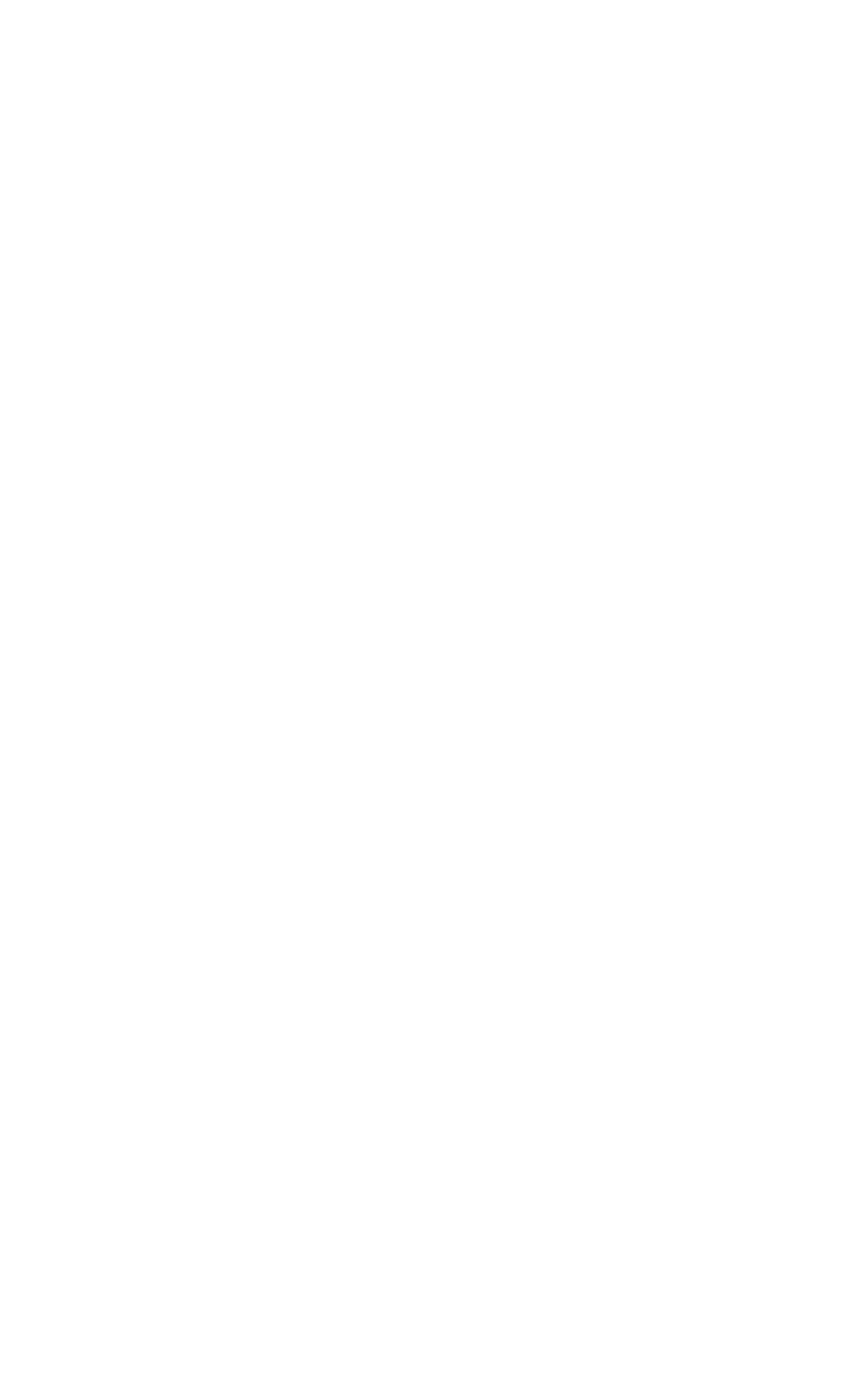
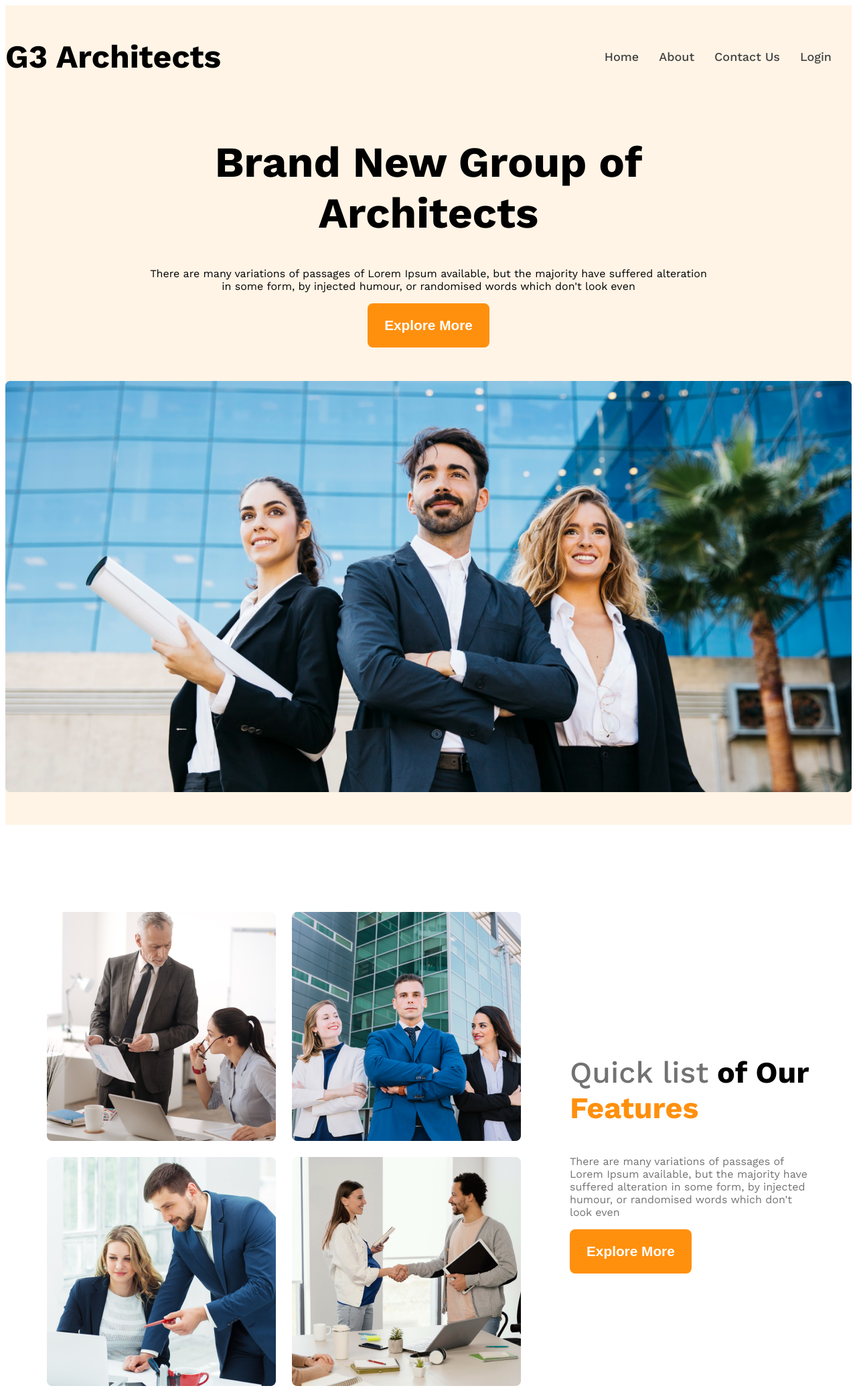
Before and after one commit to musfiqur121/g3-architect-website, a plain HTML site: page index.html in a window 1280 px wide. Shown: the top 2073 px of the page at 67% size. Before the commit the page ends 800 px from the top, so only its background shows below. Drawn offline with nearby package versions, Linux system fonts and the light colour scheme.

Commit message:
made team responsive and added a facts structure

```diff
--- a/index.html
+++ b/index.html
@@ -6,7 +6,83 @@
     <title>G3 Architect Website</title>
     <link rel="stylesheet" href="style/architect.css">
 </head>
-<body>
+<body class="font-work-sans">
+    <header class="bg-light">
+        <nav class="navbar display-flex">
+            <h3 class="brand">G3 Architects</h3>
+            <ul class="menu display-flex">
+                <li class="list-item "><a class="list-link text-gray" href="">Home</a></li>
+                <li class="list-item"><a class="list-link text-gray" href="">About</a></li>
+                <li class="list-item"><a class="list-link text-gray" href="">Contact Us</a></li>
+                <li class="list-item"><a class="list-link text-gray" href="">Login</a></li>
+            </ul>
+        </nav>
+        <div class="banner">
+            <div class="banner-container">
+            <h1 class="banner-title">Brand New Group of Architects
+            </h1>
+            <p class="banner-description">There are many variations of passages of Lorem Ipsum available, but the majority have suffered alteration in some form, by injected humour, or randomised words which don't look even</p>
+            <button class="btn-primary">Explore More</button>
+            </div>
+            <img class="banner-img" src="images/banner.png" alt="">
+        </div>
+    </header>
+
+    <main>
+        <!-- Teams Section start -->
+        <section class="teams display-flex">
+            <div class="team-img-container">
+                <img src="images/team1.png" alt="">
+                <img src="images/team2.png" alt="">
+                <img src="images/team3.png" alt="">
+                <img src="images/team4.png" alt="">
+            </div>
+            <div class="our-features">
+                <h3 class="section-title"><span id="quick-list" class="text-light-gray">Quick list</span> <span> of Our</span> <span class="text-primary">Features</span></h3>
+                <p class="feature-decription text-light-gray">There are many variations of passages of Lorem Ipsum available, but the majority have suffered alteration in some form, by injected humour, or randomised words which don't look even</p>
+                <button class="btn-primary">Explore More</button>
+            </div>
+        </section>
+
+        <!-- feature will enjoy -->
+         <section>
+
+         </section>
+
+         <!-- Some Facts -->
+          <section>
+            <h3 class="section-title">Some Facts</h3>
+            <p class="text-light-gray">There are many variations of passages of Lorem Ipsum available, but the majority have suffered alteration.</p>
+
+            <div class="facts-container display-flex">
+                <!-- .fact*4>img.fact-icon+h4.fact-number+h5.fact-name -->
+                <div class="fact">
+                    <img src="images/icons/ribon.png" alt="" class="fact-icon">
+                    <h4 class="fact-number">54</h4>
+                    <h5 class="fact-name">Awards Winnings</h5>
+                </div>
+                <div class="fact">
+                    <img src="images/icons/projects.png" alt="" class="fact-icon">
+                    <h4 class="fact-number">1458</h4>
+                    <h5 class="fact-name">Project Finished</h5>
+                </div>
+                <div class="fact">
+                    <img src="images/icons/customers.png" alt="" class="fact-icon">
+                    <h4 class="fact-number">590</h4>
+                    <h5 class="fact-name">Clients Worked</h5>
+                </div>
+                <div class="fact">
+                    <img src="images/icons/email.png" alt="" class="fact-icon">
+                    <h4 class="fact-number">22578</h4>
+                    <h5 class="fact-name">Email Send</h5>
+                </div>
+            </div>
+          </section>
+    </main>
+
+    <footer>
+
+    </footer>
 
 </body>
 </html>
--- a/style/architect.css
+++ b/style/architect.css
@@ -0,0 +1,155 @@
+@import url('https://fonts.googleapis.com/css2?family=Work+Sans:ital,wght@0,100..900;1,100..900&display=swap');
+
+
+.font-work-sans{
+  font-family: "Work Sans", sans-serif;
+  font-optical-sizing: auto;
+  font-weight: 400;
+  font-style: normal;
+}
+
+
+/* Shared Style */
+    .display-flex{
+        display: flex;
+}
+
+/* dark02 */
+    .text-gray{
+        color: #424242;
+    }
+/* dark03 */
+    .text-light-gray{
+        color: #727272;
+    }
+
+.bg-light{
+    background-color: rgba(255, 144, 14, 0.1);
+}
+
+.btn-primary{
+    background-color: #FF900E;
+    color: white;
+    padding: 21px 25px;
+    border-radius: 8px;
+    font-size: 1.30rem;
+    font-weight: 600;
+    border: none;
+    cursor: pointer;
+}
+
+main{
+    max-width: 1140px;
+    margin: 0 auto;
+}
+
+main > section{
+    margin-top: 130px;
+}
+
+.text-primary{
+    color: #FF900E;
+}
+
+/* Header Style */
+
+/* Nav Related Style */
+
+.navbar{
+    justify-content: space-between;
+    align-items: center;
+}
+
+.brand{
+    font-weight: bold;
+    font-size: 3rem;
+}
+
+.navbar, .banner{
+    max-width: 1440px;
+    margin: 0 auto;
+}
+
+.list-item{
+    list-style: none;
+    margin-right: 30px;
+}
+
+.list-link{
+    text-decoration: none;
+    font-size: 18px;
+    font-weight: 500;
+}
+
+.section-title{
+    font-size: 2.8rem;
+    font-weight: 700;
+}
+
+
+/* Banner Related Style */
+.banner-container{
+    max-width: 850px;
+    margin: 0 auto;
+    text-align: center;
+    margin-bottom: 50px;
+}
+
+.banner-title{
+    font-size: 4rem;
+    font-weight: bold;
+}
+
+.banner-img{
+    width: 100%;
+    padding-bottom: 45px;
+}
+
+/* Teams and Feature related style */
+.teams{
+    align-items: center;
+}
+.team-img-container{
+    display: grid;
+    grid-template-columns: repeat(2, 1fr);
+    gap: 24px;
+}
+.our-features{
+    margin-left: 73px;
+    max-width: 530px;
+}
+
+#quick-list{
+    font-weight: 500;
+}
+
+/* Responsive- smaller device */
+@media screen and (max-width: 576px) {
+    .navbar,
+    .menu,
+    .teams{
+        flex-direction: column;
+}
+    .banner-description{
+        margin: 0 30px;
+        padding-bottom: 20px;
+    }
+
+    .team-img-container{
+    grid-template-columns: repeat(1, 1fr);
+    }
+    .our-features{
+    margin-left: 30px;
+}
+}
+
+/* Responsive - Medium device */
+
+@media screen and (min-width: 577px) and (max-width: 992px) {
+    .teams{
+        flex-direction: column;
+}
+.our-features{
+    margin-left:  50px 20px;
+}
+}
```
